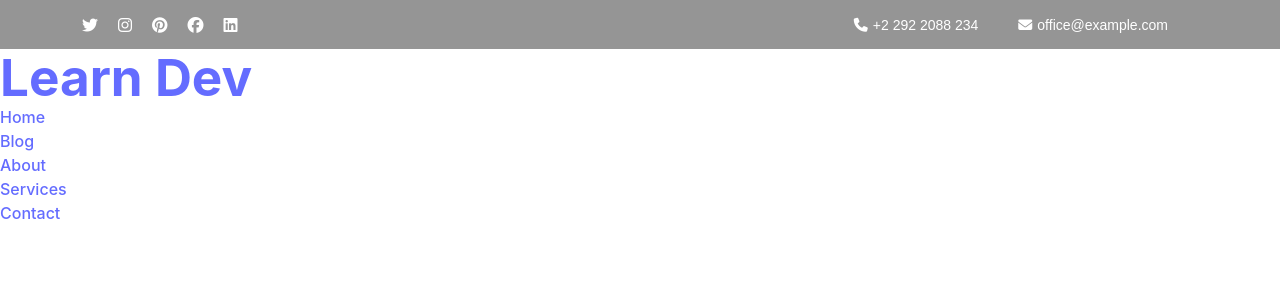
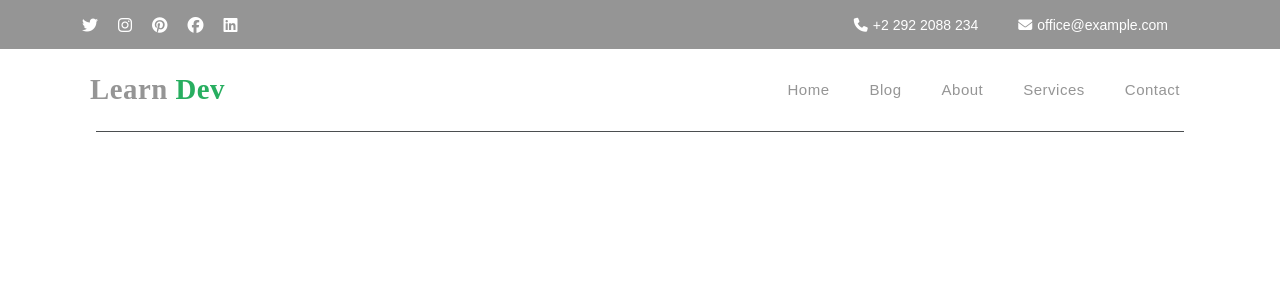
Before and after one commit to Raivals/Animated_Website, a React (Vite) app: page / in a window 1280 px wide. Shown: the top 300 px of the page. Built offline with nearby package versions, Linux system fonts and the light colour scheme.

Commit message:
Css navbar

```diff
--- a/src/CSS/Navbar.css
+++ b/src/CSS/Navbar.css
@@ -46,3 +46,53 @@
   margin-right: 5px;
   color: #fff;
 }
+
+/* Bottom Section */
+.bottom-row {
+  display: flex;
+  justify-content: space-between;
+  align-items: center;
+  padding-left: 5rem;
+  padding-right: 5rem;
+}
+
+.bottom-row a h1 {
+  font-size: 1.8rem;
+  font-family: "Merriweather", serif;
+  padding: 25px 10px;
+  letter-spacing: 0.5px;
+  margin: 0;
+  color: rgba(44, 44, 44, 0.5);
+  /* color: #fff; */
+}
+
+.bottom-row a h1 span {
+  color: #28ae60;
+}
+
+.menu {
+  display: flex;
+}
+
+.menu li a {
+  font-size: 15px;
+  font-weight: 500;
+  font-family: "Poppins", sans-serif;
+  letter-spacing: 0.5px;
+  padding: 20px 10px;
+  margin: 0 10px;
+  text-decoration: none;
+  color: rgba(44, 44, 44, 0.5);
+  /* color: #fff; */
+}
+
+.menu li a:hover {
+  color: #28ae60;
+}
+
+.nav-border {
+  border-bottom: 1px solid #4b4e50;
+  width: 85%;
+  margin-left: auto;
+  margin-right: auto;
+}
--- a/src/Component/Navbar.jsx
+++ b/src/Component/Navbar.jsx
@@ -37,7 +37,7 @@ const Navbar = () => {
                 Learn <span>Dev</span>
               </h1>
             </a>
-            <ul>
+            <ul className="menu">
               <li>
                 <a href="/"> Home </a>
               </li>
```
